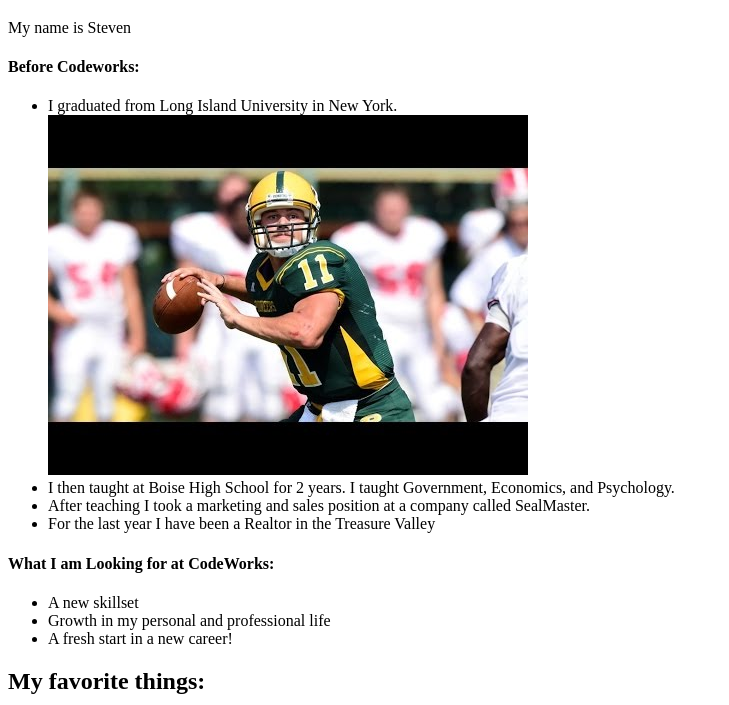
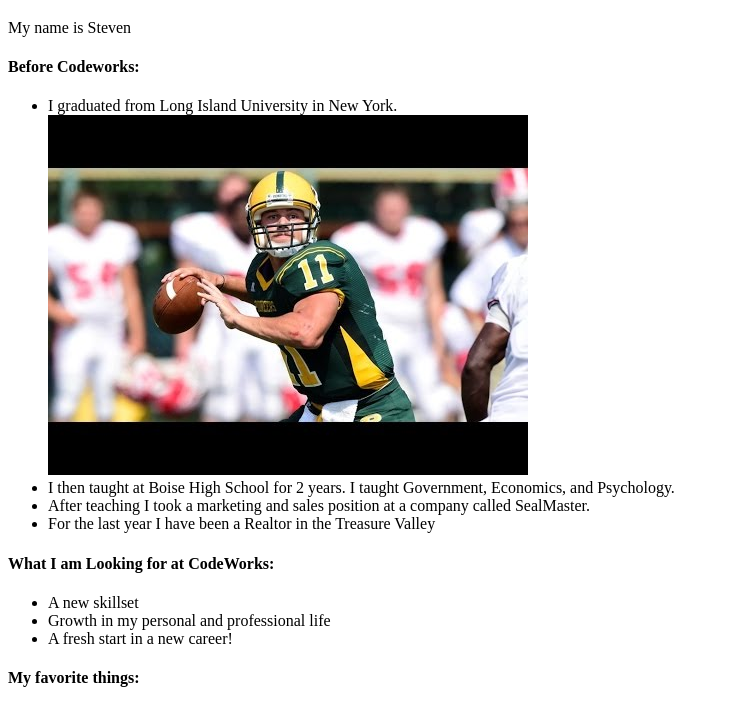
Before and after one commit to sjlaurino/day-1, a plain HTML site: page index.html in a window 1280 px wide. Shown: the part 61-766 px from the top of the page, without its empty margins (0-729 px from the left). Drawn offline with Linux system fonts and the light colour scheme.

Commit message:
Header 2 to 4

```diff
--- a/index.html
+++ b/index.html
@@ -30,7 +30,7 @@
         <li>Growth in my personal and professional life</li>
         <li>A fresh start in a new career!</li>
     </ul>
-    <h2>My favorite things:</h2>
+    <h4>My favorite things:</h4>
     <ul>
         <!-- Finish this! -->
         <li>Sports</li>
```
